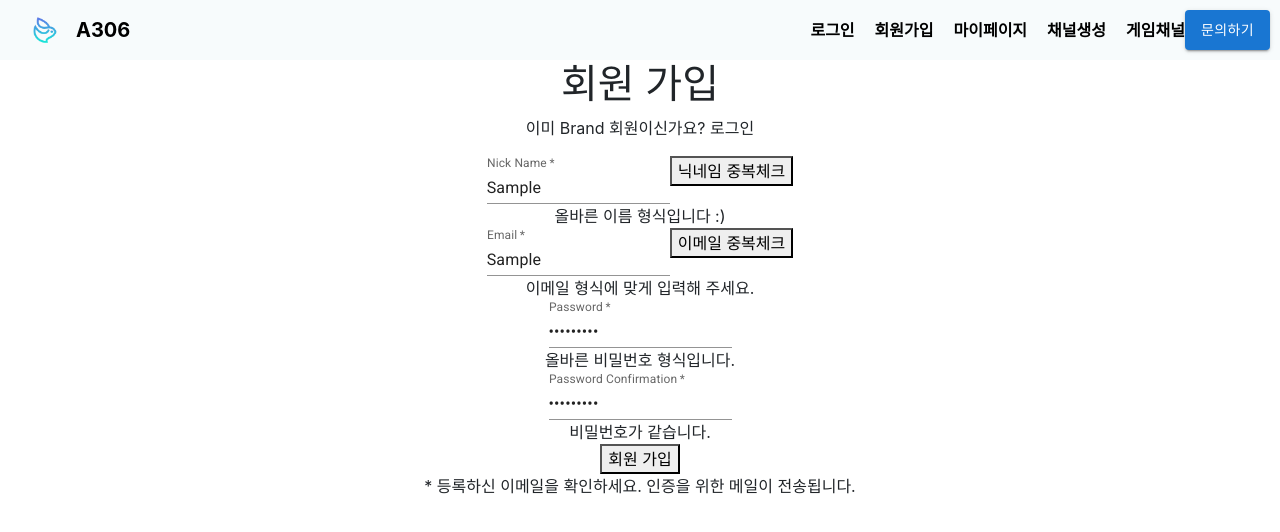
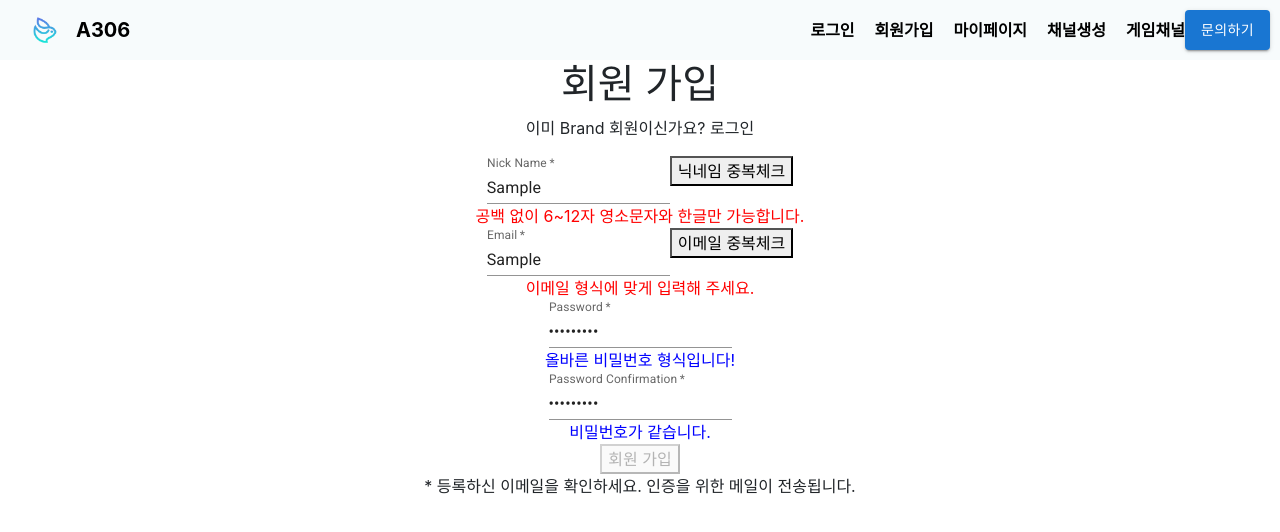
Before and after one commit to wasiwasi/synergy, a React (Create React App) app in the folder frontend/: page /signup in a window 1280 px wide. Both pictures are taken after typing "Sample", "Sample", "Sample123", "Sample123" into the empty fields and a click on the button "닉네임 중복체크". Shown: the top 532 px of the page. Built offline with nearby package versions, Linux system fonts and the light colour scheme; no server answers; some icons are missing.

Commit message:
FEAT:submitButton

```diff
--- /dev/null
+++ b/frontend/src/pages/Signup.css
@@ -0,0 +1,7 @@
+.success {
+    color: blue;
+}
+
+.error {
+    color: red;
+}
--- a/frontend/src/pages/Signup.tsx
+++ b/frontend/src/pages/Signup.tsx
@@ -3,7 +3,7 @@ import { Link, Outlet } from "react-router-dom";
 import { useState, useCallback } from "react";
 import axios from "axios";
 import TextField from "@mui/material/TextField";
-import { areOptionsEqual } from "@mui/base";
+import './Signup.css';
 
 const Signup = () => {
   //닉네임, 이메일, 비밀번호, 비밀번호 확인
@@ -29,13 +29,14 @@ const Signup = () => {
   const [usableNickName, setUsableNickName] = useState<boolean>(false);
   const [usableEmail, setUsableEmail] = useState<boolean>(false);
 
+  // 회원가입 버튼 클릭
   const onSubmit = useCallback(
     async (e: React.FormEvent<HTMLFormElement>) => {
       e.preventDefault();
       try {
         await axios
           .post(
-            "https://identitytoolkit.googleapis.com/v1/accounts:signUp?key=[API KEY]",
+            "https://identitytoolkit.googleapis.com/v1/accounts:signUp?key=AIzaSyDxRwa2AMB8A0ngXcvVZhLCmMhfNBw6Uu8",
             {
               email: email,
               password: password,
@@ -45,6 +46,8 @@ const Signup = () => {
             console.log("response:", res);
             if (res.status === 200) {
               console.log(res.status);
+              alert('이메일 인증 완료 후 로그인 해주세요 :)')
+              // 로그인 페이지로 리다이렉트 코드 넣어야함!
               // router.push("/sign_up/profile_start");
             }
           });
@@ -65,12 +68,12 @@ const Signup = () => {
       if (
         nickNameCurrent.length < 6 ||
         nickNameCurrent.length > 12 ||
-        nickNameRegex.test(nickNameCurrent)
+        !nickNameRegex.test(nickNameCurrent)
       ) {
-        setNickNameError("6~12자 영소문자와 한글만 가능합니다.");
+        setNickNameError("공백 없이 6~12자 영소문자와 한글만 가능합니다.");
         setIsNickName(false);
       } else {
-        setNickNameError("올바른 이름 형식입니다 :)");
+        setNickNameError("올바른 이름 형식입니다!");
         setIsNickName(true);
       }
     },
@@ -108,7 +111,7 @@ const Signup = () => {
         setPasswordError("비밀번호는 8자리 이상이어야 합니다.");
         setIsPassword(false);
       } else {
-        setPasswordError("올바른 비밀번호 형식입니다.");
+        setPasswordError("올바른 비밀번호 형식입니다!");
         setIsPassword(true);
       }
     },
@@ -146,7 +149,7 @@ const Signup = () => {
         alert("사용가능한 닉네임입니다.");
         setUsableNickName(true);
       } else if (response.status === 409) {
-        alert("이미 존재하는 닉네임입니다.");
+        alert("중복된 닉네임입니다.");
       } else {
         alert("사용 불가능한 닉네임입니다.");
       }
@@ -192,7 +195,7 @@ const Signup = () => {
           />
           <button onClick={nickNameCheck}>닉네임 중복체크</button>
           {nickName.length > 0 && (
-            <div className={`message ${isNickName ? "success" : "error"}`}>
+            <div className={`${isNickName ? "success" : "error"}`}>
               {nickNameError}
             </div>
           )}
@@ -209,7 +212,7 @@ const Signup = () => {
           />
           <button onClick={emailCheck}>이메일 중복체크</button>
           {email.length > 0 && (
-            <div className={`message ${isEmail ? "success" : "error"}`}>
+            <div className={`${isEmail ? "success" : "error"}`}>
               {emailError}
             </div>
           )}
@@ -225,7 +228,7 @@ const Signup = () => {
             onChange={onChangePassword}
           />
           {password.length > 0 && (
-            <div className={`message ${isPassword ? "success" : "error"}`}>
+            <div className={`${isPassword ? "success" : "error"}`}>
               {passwordError}
             </div>
           )}
@@ -243,26 +246,15 @@ const Signup = () => {
           />
           {passwordConfirm.length > 0 && (
             <div
-              className={`message ${isPasswordConfirm ? "success" : "error"}`}
+              className={`${isPasswordConfirm ? "success" : "error"}`}
             >
               {passwordConfirmError}
             </div>
           )}
         </div>
 
-        {/* 이름, 이메일, 패스워드, 패스워드 확인이 다 맞다면 주황버튼으로 */}
-        {/* <div css={footButtonWrapper}>
-        <section>
-          <FootButton
-            type="submit"
-            footButtonType={FootButtonType.ACTIVATION}
-            disabled={!(isName && isEmail && isPassword && isPasswordConfirm)}
-          >
-            다음
-          </FootButton>
-        </section>
-      </div> */}
-        <button type="submit">회원 가입</button>
+        <button type="submit"
+        disabled={!(isNickName && isEmail && isPassword && isPasswordConfirm)}>회원 가입</button>
         <p>* 등록하신 이메일을 확인하세요. 인증을 위한 메일이 전송됩니다.</p>
       </form>
     </>
```
